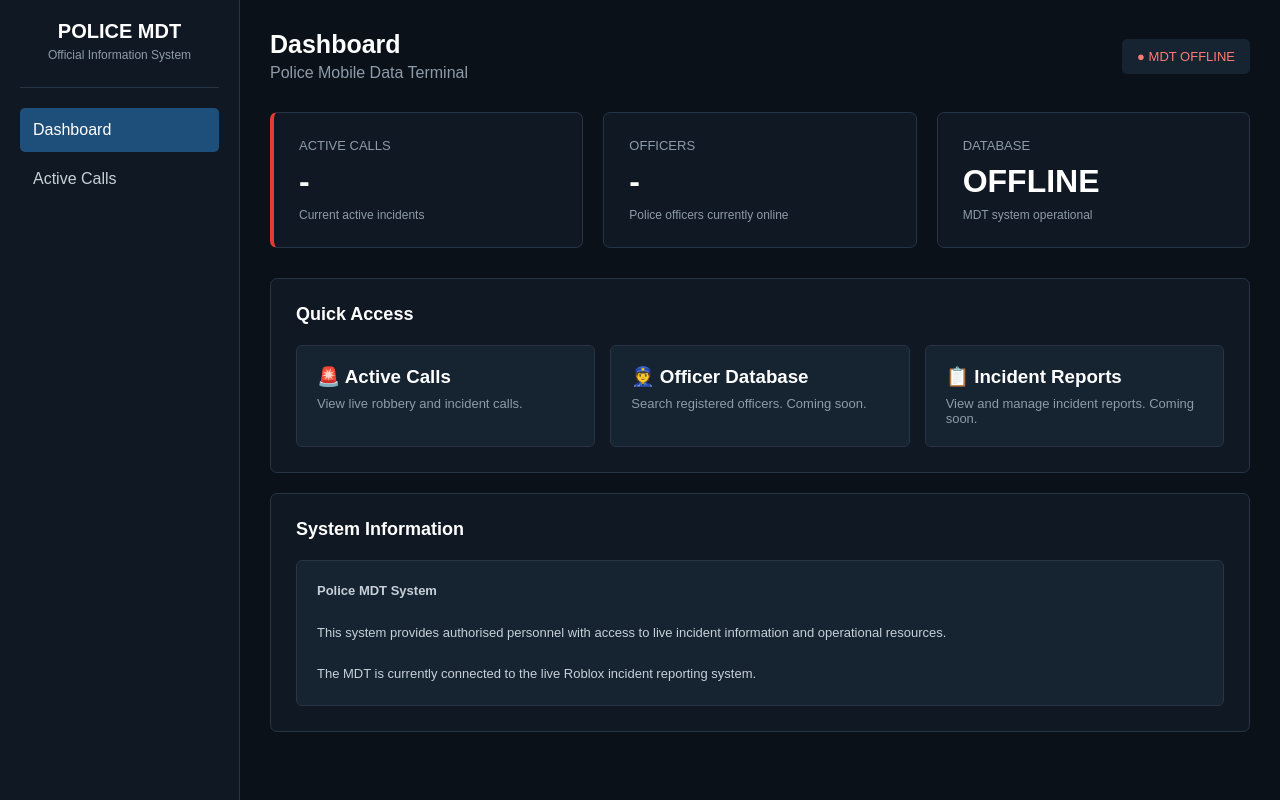
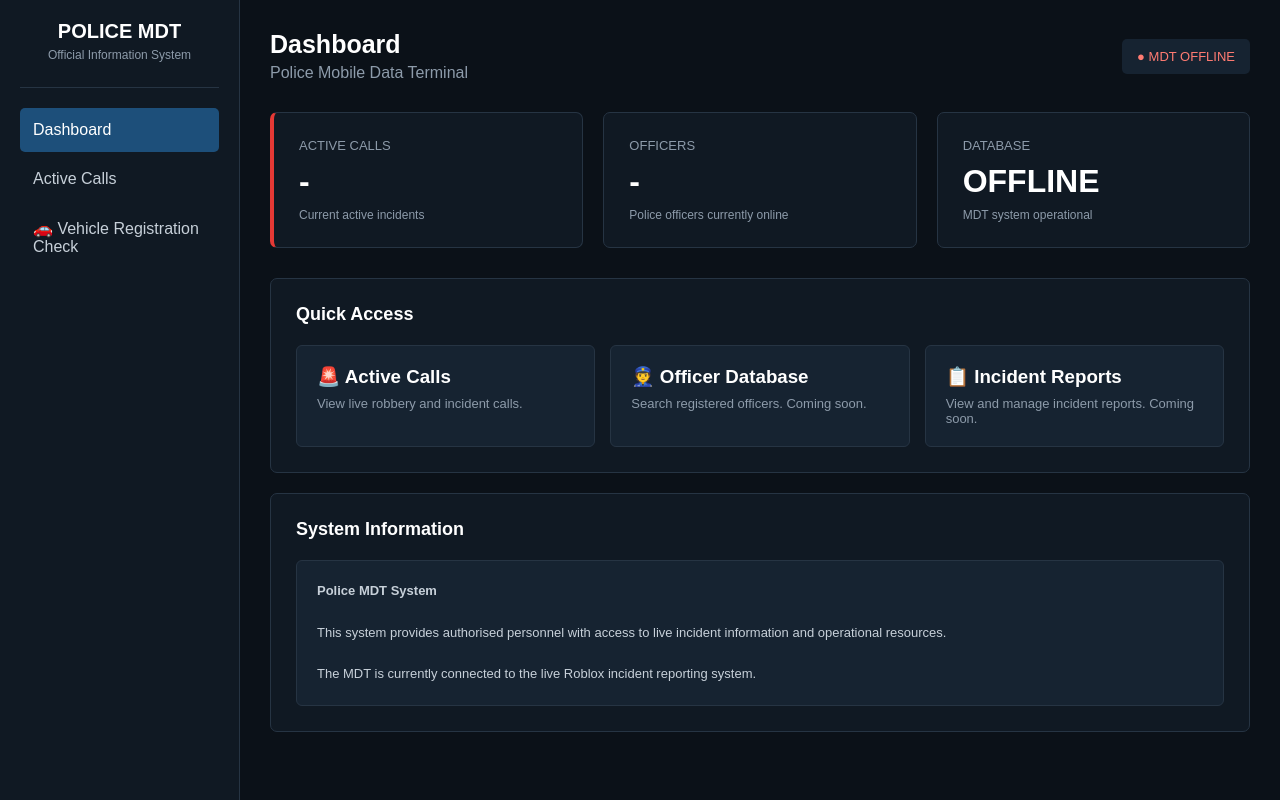
Before and after one commit to TEMedia1/AUSMDT, a website: page mdt.html in a window 1280 px wide. Drawn offline with Linux system fonts and the light colour scheme; no server answers.

Commit message:
Update mdt.html

```diff
--- a/mdt.html
+++ b/mdt.html
@@ -497,8 +497,11 @@
 
                 Active Calls
 
+
             </a>
-
+<a href="policeregocheck.html">
+    🚗 Vehicle Registration Check
+</a>
 
         </nav>
 
```
